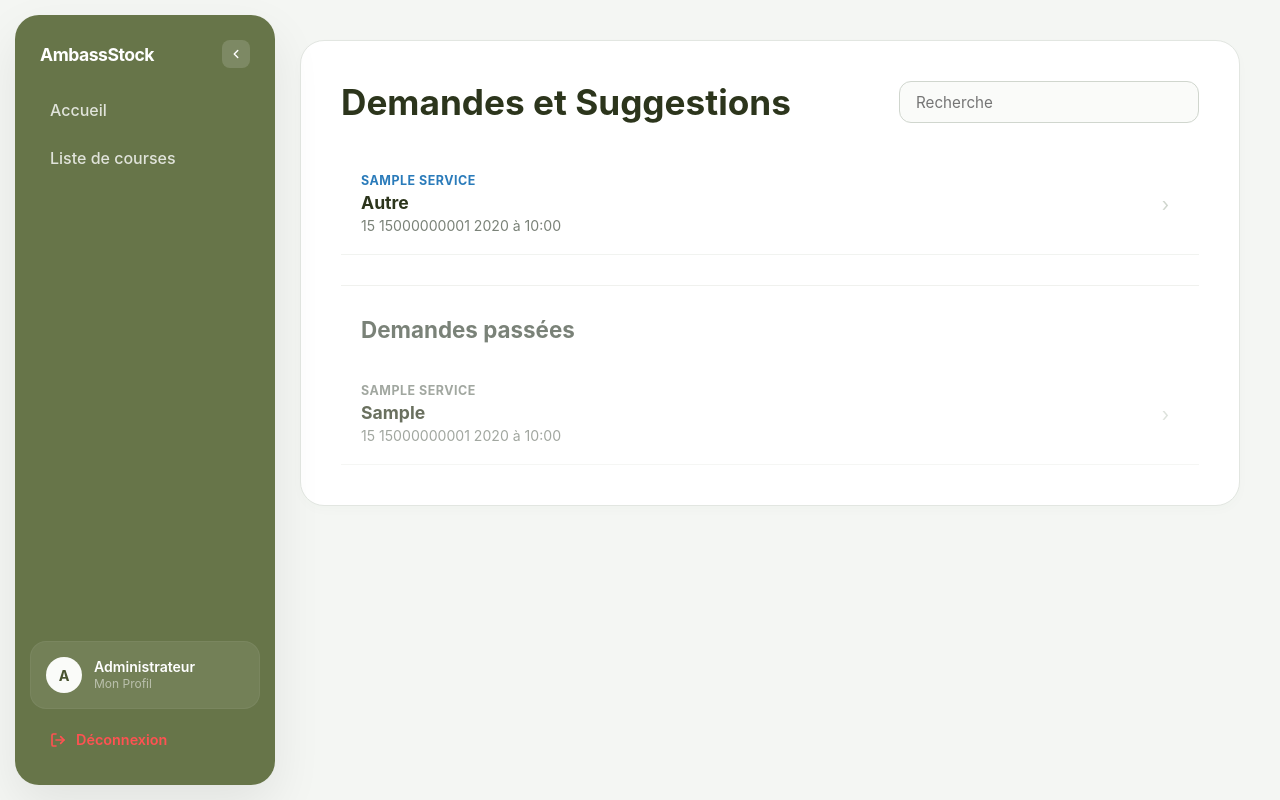
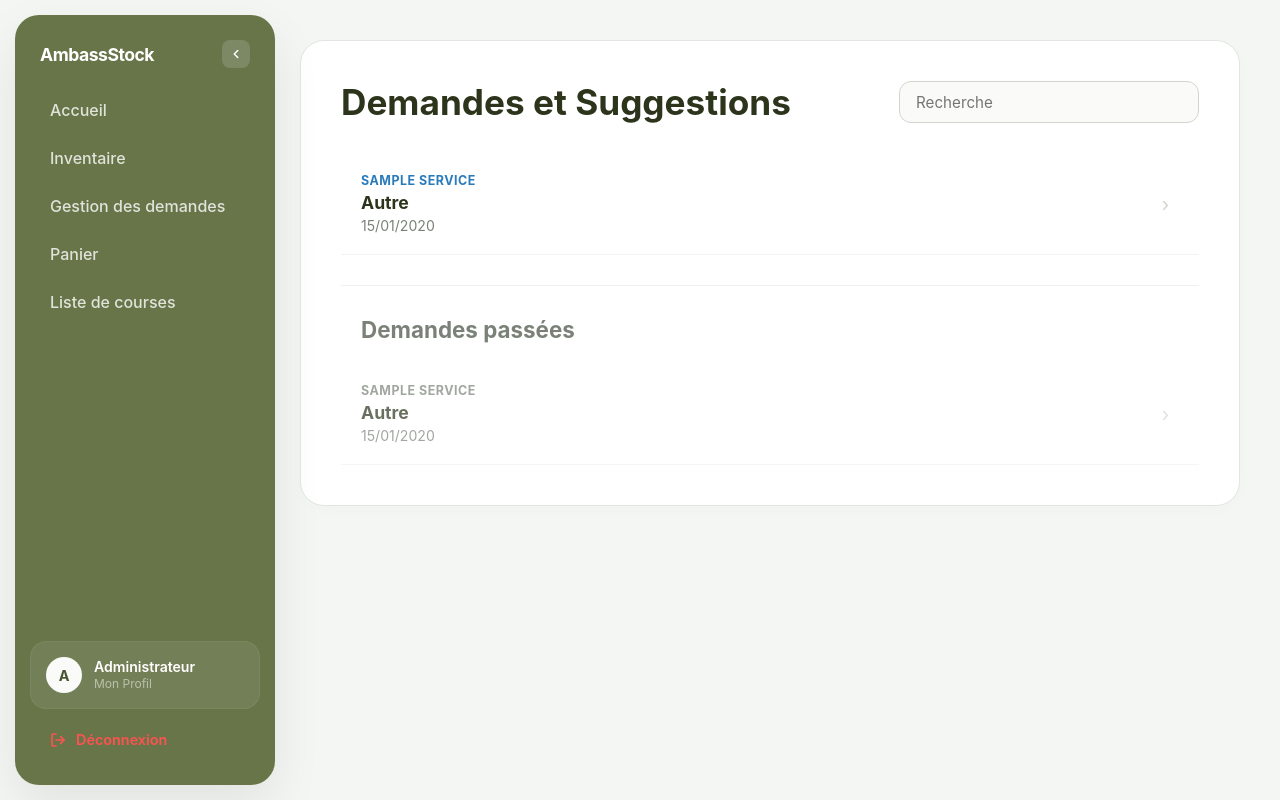
Before and after one commit to AMBmaurice/AmbassStock, a Django app: template templates/gestion_demandes.html in a window 1280 px wide. Run offline with Django 4.2, Linux system fonts and the light colour scheme; a user stored in the database is signed in; tables that the repository leaves empty hold one stand-in row (values such as "Sample post"); the template is opened without the code that fills it: most values are stand-ins (such as "Sample title", 1, 10 or a date in 2020).

Commit message:
Update gestion_demandes.html

```diff
--- a/templates/gestion_demandes.html
+++ b/templates/gestion_demandes.html
@@ -21,7 +21,6 @@
         .search-bar-container { position: relative; width: 100%; max-width: 300px; }
         .search-input { width: 100%; height: 42px; padding: 0 16px; border: 1px solid #D0D6CE; border-radius: 12px; background-color: #FAFBF9; outline: none; font-size: 0.95rem; }
 
-        /* Style de la liste calqué sur la Capture d’écran 2026-07-02 à 19.14.43.jpg */
         .demande-list { display: flex; flex-direction: column; }
         .demande-row { display: flex; justify-content: space-between; align-items: center; padding: 20px; border-bottom: 1px solid #F1F3F0; cursor: pointer; transition: background 0.2s; }
         .demande-row:hover { background-color: #FAFBF9; }
@@ -34,9 +33,8 @@
         .section-divider-title { font-size: 1.4rem; font-weight: 700; color: #7A8278; margin-top: 20px; margin-bottom: 20px; padding-left: 20px; }
         .fine-divider { border: 0; height: 1px; background: rgba(73, 84, 48, 0.08); margin: 30px 0; }
 
-        /* Structure Pop-up calquée sur la Capture d’écran 2026-07-02 à 19.22.24.jpg */
-        .modal-overlay { display: none; position: fixed; top: 0; left: 0; width: 100%; height: 100%; background: rgba(44, 53, 28, 0.4); backdrop-filter: blur(4px); z-index: 100; justify-content: center; align-items: center; padding: 20px; }
-        .modal-box { background: white; border-radius: 24px; width: 100%; max-width: 850px; max-height: 90vh; display: flex; flex-direction: column; box-shadow: 0 20px 50px rgba(0,0,0,0.15); border: 1px solid #E2E6E1; overflow-y: auto; padding: 40px; }
+        .modal-overlay { display: none; position: fixed; top: 0; left: 0; width: 100vw; height: 100vh; background: rgba(44, 53, 28, 0.5); backdrop-filter: blur(4px); -webkit-backdrop-filter: blur(4px); z-index: 9999 !important; justify-content: center; align-items: center; padding: 20px; }
+        .modal-box { background: white; border-radius: 24px; width: 100%; max-width: 850px; max-height: 90vh; display: flex; flex-direction: column; box-shadow: 0 20px 50px rgba(0,0,0,0.15); border: 1px solid #E2E6E1; overflow-y: auto; padding: 40px; position: relative; }
 
         .modal-breadcrumb { font-size: 0.9rem; color: #7A8278; margin-bottom: 25px; }
         .modal-grid-meta { display: grid; grid-template-columns: repeat(3, 1fr); gap: 20px; margin-bottom: 30px; }
@@ -68,7 +66,6 @@
 </button>
 
 <div class="sidebar" id="appSidebar" style="width: 260px; background: rgba(94, 109, 62, 0.94); backdrop-filter: blur(30px); -webkit-backdrop-filter: blur(30px); flex-shrink: 0; position: fixed; top: 15px; bottom: 15px; left: 15px; border-radius: 24px; display: flex; flex-direction: column; padding: 25px 0; z-index: 998; transform: translateX(0px); opacity: 1; transition: transform 0.4s cubic-bezier(0.16, 1, 0.3, 1), opacity 0.4s; box-shadow: 0 20px 50px rgba(0,0,0,0.08);">
-
     <div style="display: flex; justify-content: space-between; align-items: center; padding: 0 25px; margin-bottom: 20px;">
         <span style="color: #ffffff; font-weight: 700; font-size: 1.1rem; letter-spacing: -0.5px;">AmbassStock</span>
         <button onclick="toggleSidebar()" style="background: rgba(255, 255, 255, 0.15); border: none; width: 28px; height: 28px; border-radius: 8px; cursor: pointer; display: flex; align-items: center; justify-content: center;">
@@ -77,62 +74,17 @@
     </div>
 
     <ul class="sidebar-menu" style="list-style: none; padding: 0 15px; flex-grow: 1; overflow-y: auto;">
-        <li class="sidebar-item" style="margin-bottom: 4px;">
-            <a href="/accueil/" class="sidebar-link {% if request.path == '/accueil/' %}active{% endif %}">Accueil</a>
-        </li>
-
-        {% if profil_actif.acces_inventaire %}
-        <li class="sidebar-item" style="margin-bottom: 4px;">
-            <a href="/inventaire/" class="sidebar-link {% if request.path == '/inventaire/' %}active{% endif %}">Inventaire</a>
-        </li>
-        {% endif %}
-
-        {% if profil_actif.acces_stocks %}
-        <li class="sidebar-item" style="margin-bottom: 4px;">
-            <a href="/gestion-stocks/" class="sidebar-link {% if request.path == '/gestion-stocks/' %}active{% endif %}">Gestion des stocks</a>
-        </li>
-        {% endif %}
-
-        {% if profil_actif.acces_historique %}
-        <li class="sidebar-item" style="margin-bottom: 4px;">
-            <a href="/historique/" class="sidebar-link {% if request.path == '/historique/' %}active{% endif %}">Historique</a>
-        </li>
-        {% endif %}
-
-        {% if profil_actif.acces_gestion_utilisateurs %}
-        <li class="sidebar-item" style="margin-bottom: 4px;">
-            <a href="/gestion-demandes/" class="sidebar-link {% if request.path == '/gestion-demandes/' %}active{% endif %}">Gestion des demandes</a>
-        </li>
-        {% endif %}
-
-        {% if profil_actif.acces_statistiques %}
-        <li class="sidebar-item" style="margin-bottom: 4px;">
-            <a href="/statistiques/" class="sidebar-link {% if request.path == '/statistiques/' %}active{% endif %}">Statistiques</a>
-        </li>
-        {% endif %}
-
-        {% if profil_actif.acces_gestion_utilisateurs %}
-        <li class="sidebar-item" style="margin-bottom: 4px;">
-            <a href="/gestion-utilisateurs/" class="sidebar-link {% if request.path == '/gestion-utilisateurs/' %}active{% endif %}">Gestion des utilisateurs</a>
-        </li>
-        {% endif %}
-
-        {% if profil_actif.acces_factures %}
-        <li class="sidebar-item" style="margin-bottom: 4px;">
-            <a href="/factures/" class="sidebar-link {% if request.path == '/factures/' %}active{% endif %}">Factures</a>
-        </li>
-        {% endif %}
-
-        {% if profil_actif.acces_panier %}
-        <li class="sidebar-item" style="margin-bottom: 4px;">
-            <a href="/panier/" class="sidebar-link {% if request.path == '/panier/' %}active{% endif %}">Panier</a>
-        </li>
-        {% endif %}
-
+        <li class="sidebar-item" style="margin-bottom: 4px;"><a href="/accueil/" class="sidebar-link {% if request.path == '/accueil/' %}active{% endif %}">Accueil</a></li>
+        <li class="sidebar-item" style="margin-bottom: 4px;"><a href="/inventaire/" class="sidebar-link {% if request.path == '/inventaire/' %}active{% endif %}">Inventaire</a></li>
+        {% if profil_actif.acces_stocks %}<li class="sidebar-item" style="margin-bottom: 4px;"><a href="/gestion-stocks/" class="sidebar-link {% if request.path == '/gestion-stocks/' %}active{% endif %}">Gestion des stocks</a></li>{% endif %}
+        {% if profil_actif.acces_historique %}<li class="sidebar-item" style="margin-bottom: 4px;"><a href="/historique/" class="sidebar-link {% if request.path == '/historique/' %}active{% endif %}">Historique</a></li>{% endif %}
+        <li class="sidebar-item" style="margin-bottom: 4px;"><a href="/gestion-demandes/" class="sidebar-link {% if request.path == '/gestion-demandes/' %}active{% endif %}">Gestion des demandes</a></li>
+        {% if profil_actif.acces_statistiques %}<li class="sidebar-item" style="margin-bottom: 4px;"><a href="/statistiques/" class="sidebar-link {% if request.path == '/statistiques/' %}active{% endif %}">Statistiques</a></li>{% endif %}
+        {% if profil_actif.acces_gestion_utilisateurs %}<li class="sidebar-item" style="margin-bottom: 4px;"><a href="/gestion-utilisateurs/" class="sidebar-link {% if request.path == '/gestion-utilisateurs/' %}active{% endif %}">Gestion des utilisateurs</a></li>{% endif %}
+        {% if profil_actif.acces_factures %}<li class="sidebar-item" style="margin-bottom: 4px;"><a href="/factures/" class="sidebar-link {% if request.path == '/factures/' %}active{% endif %}">Factures</a></li>{% endif %}
         {% if is_admin or request.user.is_superuser %}
-<li class="sidebar-item" style="margin-bottom: 4px;">
-    <a href="/liste-courses/" class="sidebar-link {% if request.path == '/liste-courses/' %}active{% endif %}">Liste de courses</a>
-</li>
+        <li class="sidebar-item" style="margin-bottom: 4px;"><a href="/panier/" class="sidebar-link {% if request.path == '/panier/' %}active{% endif %}">Panier</a></li>
+        <li class="sidebar-item" style="margin-bottom: 4px;"><a href="/liste-courses/" class="sidebar-link {% if request.path == '/liste-courses/' %}active{% endif %}">Liste de courses</a></li>
         {% endif %}
     </ul>
 
@@ -157,14 +109,12 @@
 </div>
 
 <script>
-
 function toggleSidebar() {
     const sidebar = document.getElementById('appSidebar');
     const openBtn = document.getElementById('sidebarToggleOpen');
     const mainContent = document.querySelector('.main-content');
 
     if (sidebar.style.transform === 'translateX(-290px)') {
-        // Mode Normal (Sidebar Ouverte)
         sidebar.style.transform = 'translateX(0px)';
         sidebar.style.opacity = '1';
         openBtn.style.display = 'none';
@@ -174,7 +124,6 @@ function toggleSidebar() {
             mainContent.style.paddingTop = '0px';
         }
     } else {
-        // Mode Plein Écran (Sidebar Fermée)
         sidebar.style.transform = 'translateX(-290px)';
         sidebar.style.opacity = '0';
         openBtn.style.display = 'flex';
@@ -185,7 +134,6 @@ function toggleSidebar() {
         }
     }
 }
-
 </script>
 
 <div class="main-content">
@@ -194,7 +142,7 @@ function toggleSidebar() {
             <h2 class="page-title">Demandes et Suggestions</h2>
             <div class="search-bar-container">
                 <form method="GET" action="">
-                        <input type="text" name="q" class="search-input" placeholder="Recherche" value="{{ search_query }}">
+                    <input type="text" name="q" class="search-input" placeholder="Recherche" value="{{ search_query|default:'' }}">
                 </form>
             </div>
         </div>
@@ -202,11 +150,11 @@ function toggleSidebar() {
         <!-- Liste des demandes actives -->
         <div class="demande-list">
             {% for d in demandes_en_cours %}
-                <div class="demande-row" onclick="ouvrirPopUpDemande('{{ d.id }}', '{{ d.get_type_demande_display }}', '{{ d.date_demande|date:'d juin Y' }}', '{{ d.service }}', '{{ d.message|escapejs }}')">
+            <div class="demande-row" onclick="ouvrirPopUpDemande('{{ d.id }}', '{% if d.type_demande == 'suggestion' %}Suggestion{% elif d.type_demande == 'reapprovisionnement' %}Réapprovisionnement{% else %}Autre{% endif %}', '{{ d.date_demande|date:'d/m/Y' }}', '{{ d.service }}', '{{ d.message|escapejs }}')">
                 <div class="demande-info-left">
                     <span class="meta-service">{{ d.service }}</span>
                     <span class="demande-type-label">{% if d.type_demande == 'suggestion' %}Suggestion{% elif d.type_demande == 'reapprovisionnement' %}Réapprovisionnement{% else %}Autre{% endif %}</span>
-                        <span class="demande-date-sub">{{ d.date_demande|date:"d juin Y à H:i" }}</span>
+                    <span class="demande-date-sub">{{ d.date_demande|date:"d/m/Y" }}</span>
                 </div>
                 <div class="arrow-right">&#8250;</div>
             </div>
@@ -215,17 +163,17 @@ function toggleSidebar() {
             {% endfor %}
         </div>
 
-            <!-- Séparateur transparent et Historique des demandes passées -->
+        <!-- Demandes passées -->
         {% if demandes_passees %}
         <hr class="fine-divider">
         <h3 class="section-divider-title">Demandes passées</h3>
         <div class="demande-list">
             {% for d in demandes_passees %}
-                <div class="demande-row" style="opacity: 0.7;" onclick="ouvrirPopUpDemande('{{ d.id }}', '{{ d.get_type_demande_display }}', '{{ d.date_demande|date:'d juin Y' }}', '{{ d.service }}', '{{ d.message|escapejs }}')">
+            <div class="demande-row" style="opacity: 0.7;" onclick="ouvrirPopUpDemande('{{ d.id }}', '{% if d.type_demande == 'suggestion' %}Suggestion{% elif d.type_demande == 'reapprovisionnement' %}Réapprovisionnement{% else %}Autre{% endif %}', '{{ d.date_demande|date:'d/m/Y' }}', '{{ d.service }}', '{{ d.message|escapejs }}')">
                 <div class="demande-info-left">
                     <span class="meta-service" style="color: #7A8278;">{{ d.service }}</span>
-                        <span class="demande-type-label">{{ d.get_type_demande_display }}</span>
-                        <span class="demande-date-sub">{{ d.date_demande|date:"d juin Y à H:i" }}</span>
+                    <span class="demande-type-label">{% if d.type_demande == 'suggestion' %}Suggestion{% elif d.type_demande == 'reapprovisionnement' %}Réapprovisionnement{% else %}Autre{% endif %}</span>
+                    <span class="demande-date-sub">{{ d.date_demande|date:"d/m/Y" }}</span>
                 </div>
                 <div class="arrow-right">&#8250;</div>
             </div>
@@ -237,7 +185,7 @@ function toggleSidebar() {
 
 <!-- POP-UP MODAL DE TRAITEMENT ADMIN -->
 <div class="modal-overlay" id="popupAdminDemande" onclick="fermerPopUpDemande(event)">
-        <div class="modal-box">
+    <div class="modal-box" onclick="event.stopPropagation()">
         <div class="modal-breadcrumb">&lt; Gestion des demandes / <span id="lblBreadcrumb">Type</span></div>
 
         <div class="modal-grid-meta">
@@ -250,7 +198,7 @@ function toggleSidebar() {
                 <span class="meta-value" id="lblDate">Date</span>
             </div>
             <div class="meta-block">
-                    <span class="meta-label">Utilisateur</span>
+                <span class="meta-label">Utilisateur / Service</span>
                 <span class="meta-value" id="lblUtilisateur">Utilisateur</span>
             </div>
         </div>
@@ -279,7 +227,7 @@ function toggleSidebar() {
 
         <hr class="fine-divider" style="margin: 20px 0;">
 
-            <!-- Formulaire de réponse textuelle + lien mail prédéfini -->
+        <!-- Formulaire de réponse textuelle -->
         <h3 class="reply-section-title">Joindre une réponse</h3>
         <form method="POST" action="" id="formReponseAdmin">
             {% csrf_token %}
@@ -289,18 +237,18 @@ function toggleSidebar() {
             <div class="message-title">Message</div>
             <textarea name="message_reponse" id="txtReponseContent" class="textarea-reply" placeholder="Écrire votre réponse..." required></textarea>
 
-                <button type="submit" class="btn-send-reply" onclick="declencherEnvoiMail(event)">Envoyer</button>
+            <button type="submit" class="btn-send-reply">Envoyer</button>
         </form>
 
         <div class="info-blue-box">
-                <span>&#128161;</span> Ce message apparaîtra à la fois dans la partie « Services » et sera envoyé par mail au destinataire.
+            <span>&#128161;</span> Ce message apparaîtra directement dans le suivi du service.
         </div>
     </div>
 </div>
 
-    <!-- SCRIPT LOGIQUE INTERACTIVE -->
+<!-- SCRIPT LOGIQUE INTERACTIVE CORRIGÉ -->
 <script>
-        function abrirPopUpDemande(id, type, date, service, message) {
+    function ouvrirPopUpDemande(id, type, date, service, message) {
         document.getElementById('lblBreadcrumb').textContent = type;
         document.getElementById('lblType').textContent = type;
         document.getElementById('lblDate').textContent = date;
@@ -311,13 +259,6 @@ function toggleSidebar() {
         inputsId.forEach(input => input.value = id);
 
         document.getElementById('popupAdminDemande').style.display = 'flex';
-
-            const formData = new FormData();
-            formData.append('action', 'marquer_vu');
-            formData.append('demande_id', id);
-            formData.append('csrfmiddlewaretoken', '{{ csrf_token }}');
-
-            fetch('', { method: 'POST', body: formData });
     }
 
     function fermerPopUpDemande(event) {
@@ -325,22 +266,6 @@ function toggleSidebar() {
             document.getElementById('popupAdminDemande').style.display = 'none';
         }
     }
-
-        function declencherEnvoiMail(event) {
-            const reponseText = document.getElementById('txtReponseContent').value;
-            if (!reponseText.trim()) return;
-
-            event.preventDefault();
-
-            const objetMail = "Réponse demande suggestions - AmbassStock";
-            const corpsMail = encodeURIComponent(reponseText);
-
-            window.location.href = `mailto:?subject=${objetMail}&body=${corpsMail}`;
-
-            setTimeout(() => {
-                document.getElementById('formReponseAdmin').submit();
-            }, 800);
-        }
 </script>
 
 </body>
```
Lines whose indentation alone changed are shown as unchanged.
